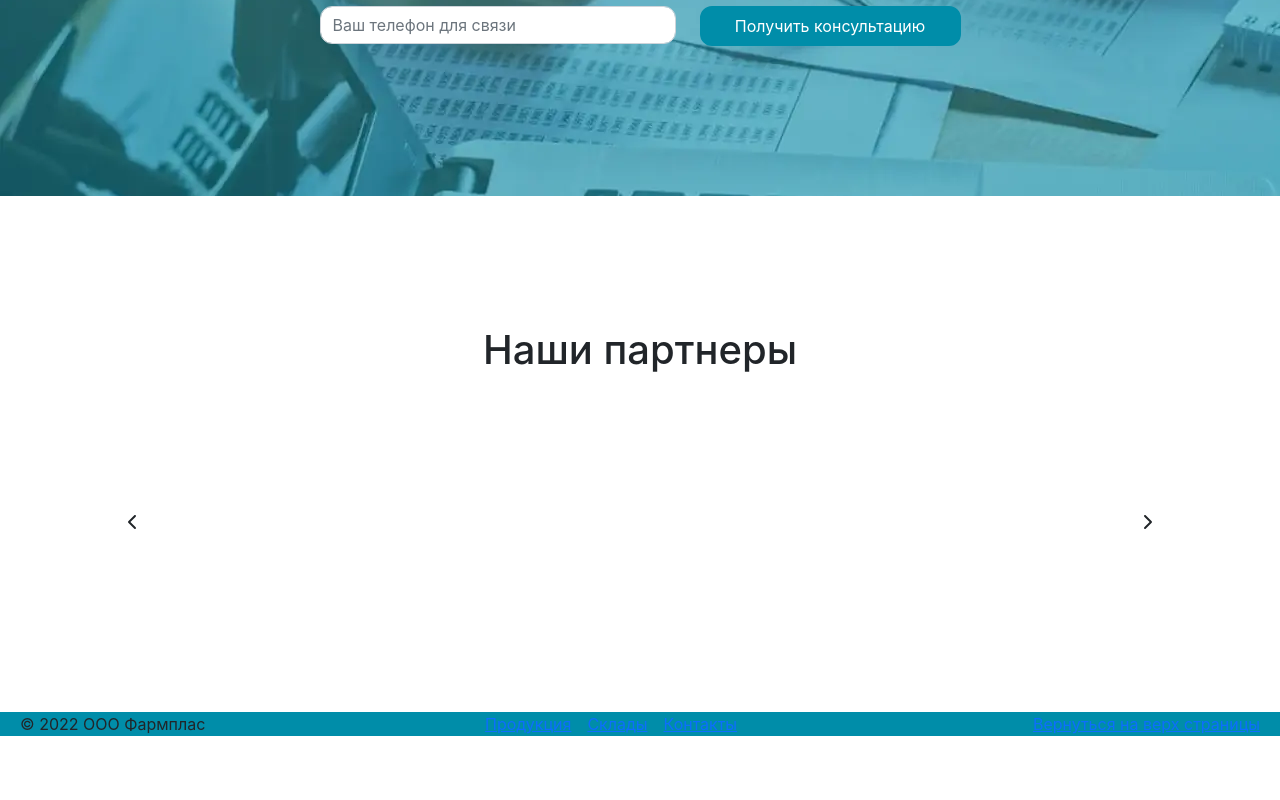
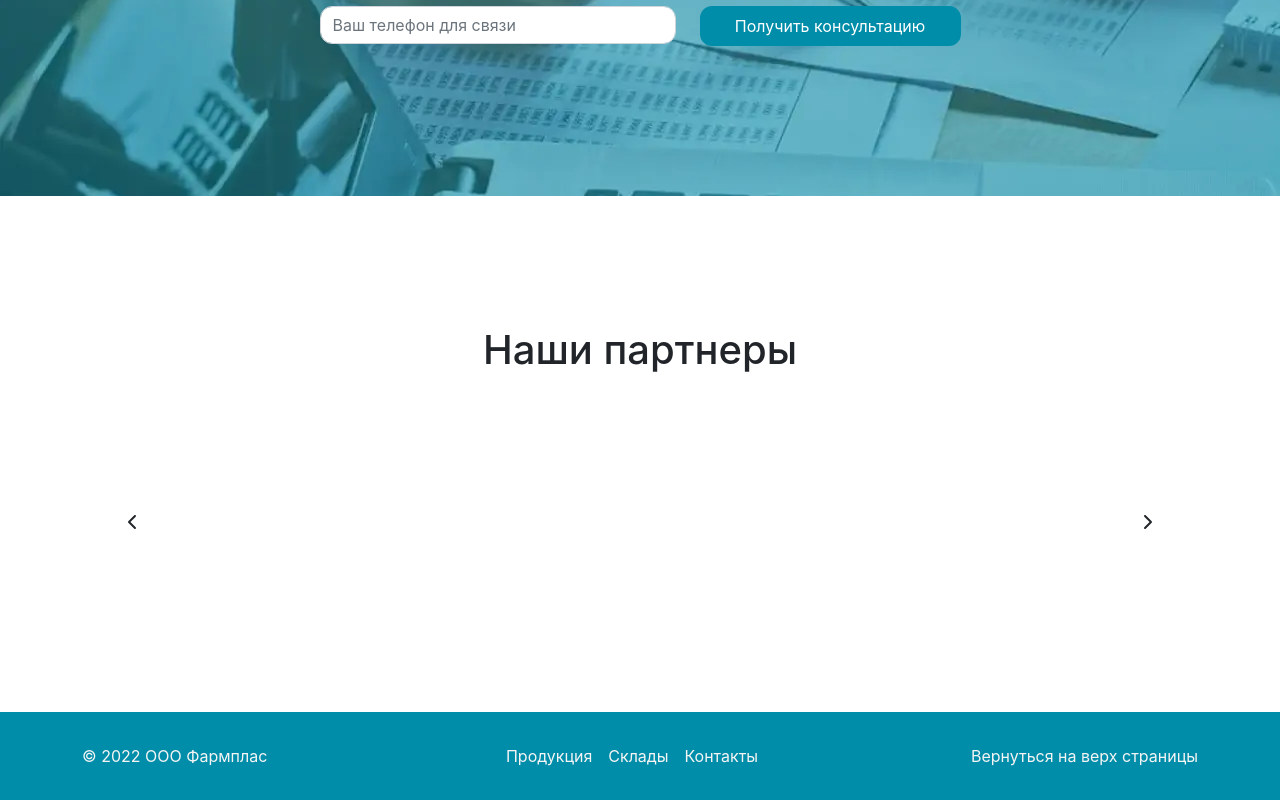
Before and after one commit to fullstack7777/farmplast, a React (Create React App) app: page / in a window 1280 px wide. Shown: the part 2607-3407 px from the top of the page. Before the commit the page ends 3343 px from the top, so only its background shows below. Built offline with nearby package versions, Linux system fonts and the light colour scheme.

Commit message:
added footer

```diff
--- a/public/css/style.css
+++ b/public/css/style.css
@@ -134,6 +134,16 @@
 #products-section .card:hover{
     filter: brightness(98%);
 }
+#footer a{
+    text-decoration: none;
+    color: #f5f5f5;
+}
+#footer a:hover{
+    color: white;
+}
+#footer span{
+    color: #f5f5f5;
+}
 /*#products-section .card:active{*/
 /*    filter: brightness(75%);*/
 /*}*/
@@ -143,3 +153,8 @@
       margin-left: 0!important;
   }
 }
+@media screen and (max-width: 767px) {
+    #footer .row div{
+        text-align: center!important;
+    }
+}
--- a/src/components/base/footer.js
+++ b/src/components/base/footer.js
@@ -1,23 +1,26 @@
 import React from "react";
+import Container from "react-bootstrap/Container";
+import {Col, Row} from "react-bootstrap";
 
 function Footer() {
     return (
-        <div>
-            <footer className="kopa-page-footer d-flex justify-content-center" style={{backgroundColor: "#008da9"}}>
-                    <div className='me-auto tex-decor' style={{marginLeft: 20}}>
-                        <span >© 2022 ООО Фармплас</span>
-                    </div>
-                    <div className="me-md-auto">
+        <footer style={{backgroundColor: "#008da9", padding:'32px 0 32px 0'}}>
+            <Container id={'footer'} className={'justify-content-center'}>
+                <Row>
+                    <Col md={4} style={{textAlign:'start'}}>
+                        <span>© 2022 ООО Фармплас</span>
+                    </Col>
+                    <Col md={4} style={{textAlign:'center'}}>
                         <a className="me-3 tex-decor" href={'/#'}>Продукция</a>
                         <a className="me-3 tex-decor" href={'/#'}>Склады</a>
                         <a className="me-3 tex-decor" href={'/#'}>Контакты</a>
-                    </div>
-                        <div>
-                        <a className="text-end tex-decor" style={{marginRight: 20}} href={'/#'}>Вернуться на верх страницы</a>
-
-                    </div>
-            </footer>
-        </div>
+                    </Col>
+                    <Col md={4} style={{textAlign:'end'}}>
+                        <a href={'/#'}>Вернуться на верх страницы</a>
+                    </Col>
+                </Row>
+            </Container>
+        </footer>
     );
 }
 export default Footer;
```
